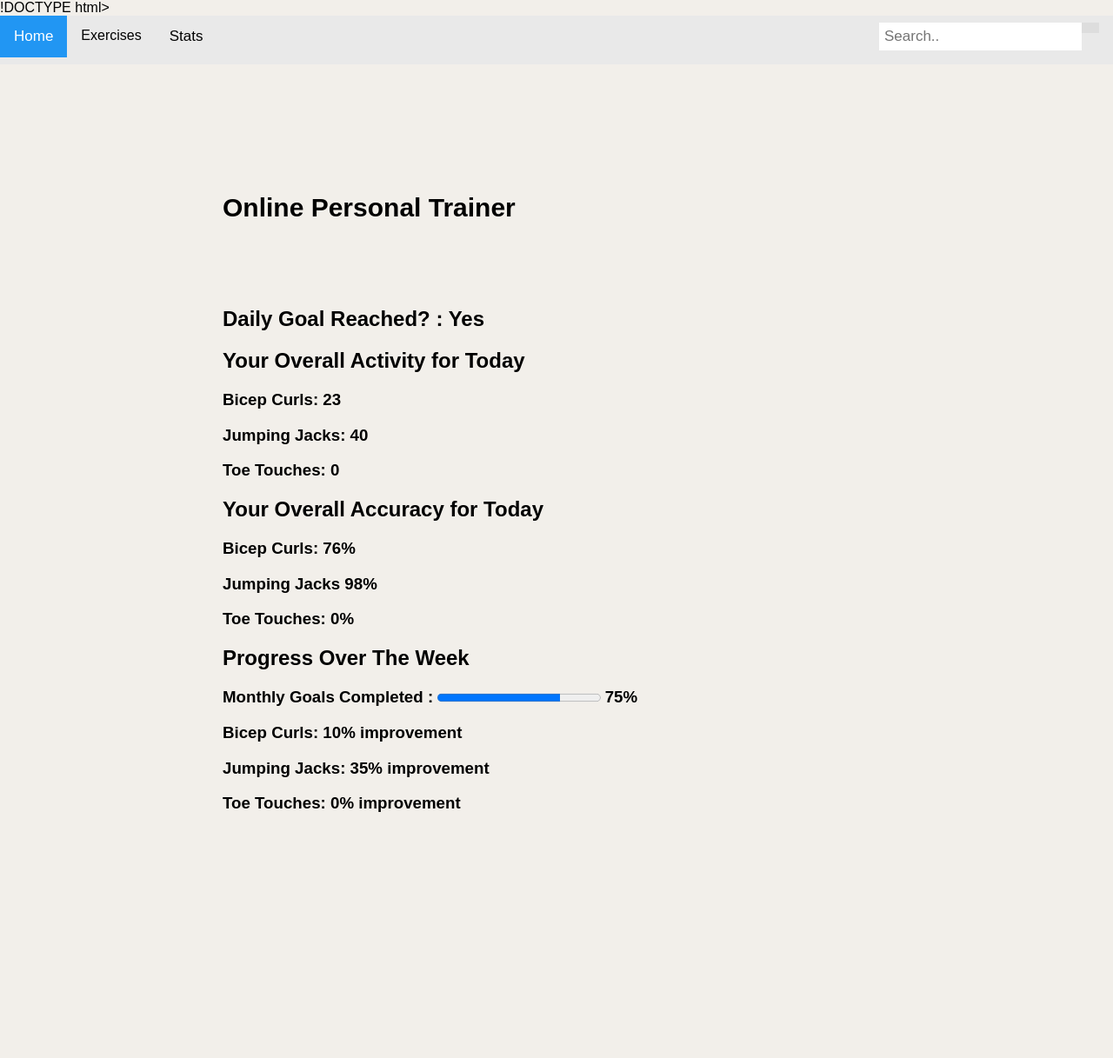
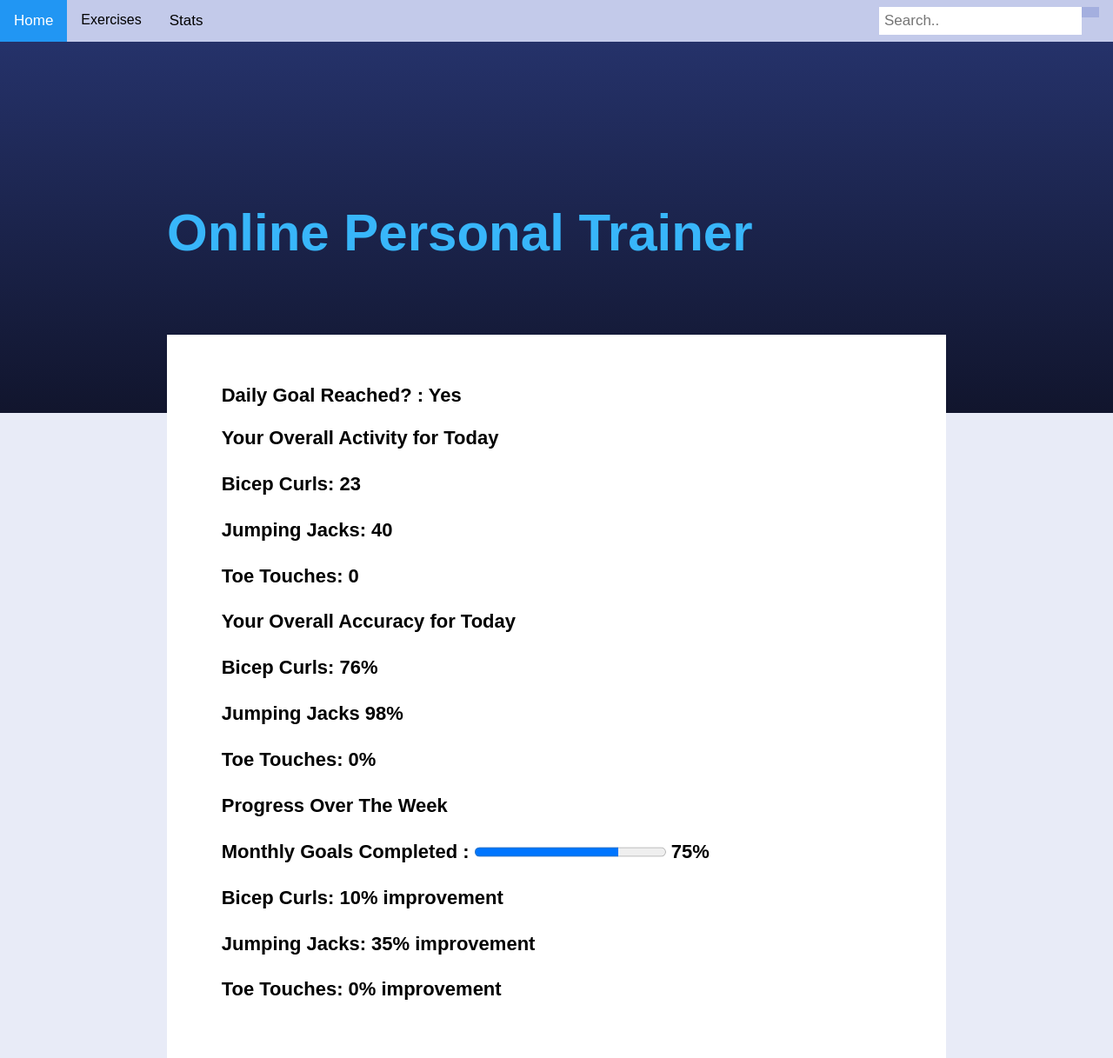
Before and after one commit to CS196Illinois/Group31-FA22, a Flask app: template Project/CV_WebApp_Implementation/templates/Stats.html in a window 1280 px wide. Shown: the whole page at 87% size. Before the commit the page ends 934 px from the top, so only its background shows below. Run offline with Flask 2, Linux system fonts and the light colour scheme; the template is opened without the code that fills it, so the values that code supplies are empty.

Commit message:
graphic redesign

```diff
--- a/Project/CV_WebApp_Implementation/templates/BicepCurls.html
+++ b/Project/CV_WebApp_Implementation/templates/BicepCurls.html
@@ -48,7 +48,10 @@
     </script>
 
 
+    <div class="myDivTop">
         <h1>Online Personal Trainer</h1>
+    </div>
+        <div class="myDiv">
             <h2>Exercise 1.0: Bicep Curls</h2>
             <h3>Example video here</h3>
             <video controls>
@@ -57,6 +60,6 @@
             <h3> Video displaying the user here</h3>
             <h2>Detection using OpenCV and MoveNet</h2>
             <img id="bg" src="{{ url_for('video_feed') }}">
-
+        </div>
 </body>
 </html>
--- a/Project/CV_WebApp_Implementation/templates/JumpingJacks.html
+++ b/Project/CV_WebApp_Implementation/templates/JumpingJacks.html
@@ -49,8 +49,10 @@
         }
     </script>
 
-
+    <div class="myDivTop">
         <h1>Online Personal Trainer</h1>
+    </div>
+        <div class="myDiv">
             <h2>Exercise 2.0: Jumping Jacks</h2>
             <h3>Example video here</h3>
             <video controls>
@@ -59,6 +61,6 @@
             <h3> Video displaying the user here</h3>
             <h2>Detection using OpenCV and MoveNet</h2>
             <img id="bg" src="{{ url_for('video_feed') }}">
-
+        </div>
 </body>
 </html>
--- a/Project/CV_WebApp_Implementation/templates/Stats.html
+++ b/Project/CV_WebApp_Implementation/templates/Stats.html
@@ -1,4 +1,4 @@
-!DOCTYPE html>
+<!DOCTYPE html>
 
 <html lang="en" xmlns="http://www.w3.org/1999/xhtml">
 <head>
@@ -17,6 +17,7 @@
             <div class="dropdown-content" id="myDropdown">
                 <a href="BicepCurls.html">Bicep Curls</a>
                 <a href="JumpingJacks.html">Jumping jacks</a>
+                <a href="ToeTouch.html">Toe Touches</a>
                 <a href="ToeTouch.html">Toe Touches</a>
             </div>
         </div>
@@ -47,8 +48,11 @@
         }
     </script>
 
+    <div class="myDivTop">
+        <h1>Online Personal Trainer</h1>
+    </div>
 
-    <h1>Online Personal Trainer</h1>
+        <div class="myDiv">
             <h2>Daily Goal Reached? : Yes</h2>
             <h2>Your Overall Activity for Today</h2>
             <h3>Bicep Curls: 23</h3>
@@ -59,12 +63,14 @@
             <h3>Jumping Jacks 98%</h3>
             <h3>Toe Touches: 0%</h3>
             <h2>Progress Over The Week</h2>
-    <h3><label for="goal">Monthly Goals Completed :</label>
-    <progress id="goal" value="75" max="100"></progress> 75% </h3>
+            <h3>
+                <label for="goal">Monthly Goals Completed :</label>
+                <progress id="goal" value="75" max="100"></progress> 75%
+            </h3>
             <h3>Bicep Curls: 10% improvement</h3>
             <h3>Jumping Jacks: 35% improvement</h3>
             <h3>Toe Touches: 0% improvement</h3>
-
+        </div>
 
 </body>
 </html>
--- a/Project/CV_WebApp_Implementation/templates/ToeTouch.html
+++ b/Project/CV_WebApp_Implementation/templates/ToeTouch.html
@@ -47,8 +47,10 @@
         }
     </script>
 
-
+    <div class="myDivTop">
         <h1>Online Personal Trainer</h1>
+    </div>
+        <div class="myDiv">
             <h2>Exercise 3.0: Toe Touches</h2>
             <h3>Example video</h3>
             <video controls>
@@ -57,6 +59,7 @@
             <h3> Video displaying the user here</h3>
             <h2>Detection using OpenCV and MoveNet</h2>
             <img id="bg" src="{{ url_for('video_feed') }}">
+        </div>
 
 </body>
 </html>
--- a/Project/CV_WebApp_Implementation/templates/style.css
+++ b/Project/CV_WebApp_Implementation/templates/style.css
@@ -1,5 +1,5 @@
 body {
-    background-color: #f2efea;
+    background-color: #E8EBF7;
 }
 
 
@@ -14,7 +14,7 @@ body {
 
 .topnav {
     overflow: hidden;
-    background-color: #e9e9e9;
+    background-color: #C3CAEA;
 }
 
     .topnav a {
@@ -28,7 +28,7 @@ body {
     }
 
         .topnav a:hover {
-            background-color: #ddd;
+            background-color: #A4AFDF;
             color: black;
         }
 
@@ -53,14 +53,14 @@ body {
         padding: 6px 10px;
         margin-top: 8px;
         margin-right: 16px;
-        background: #ddd;
+        background: #A4AFDF;
         font-size: 17px;
         border: none;
         cursor: pointer;
     }
 
         .topnav .search-container button:hover {
-            background: #ccc;
+            background: #A4AFDF;
         }
 
 @media screen and (max-width: 600px) {
@@ -123,7 +123,7 @@ body {
     }
 
         .dropdown-content a:hover {
-            background-color: #ddd;
+            background-color: #A4AFDF;
         }
 
 .show {
@@ -131,15 +131,25 @@ body {
 }
 
 h1, h2, h3 {
-    padding-left: 20%;
+    font-size: 22px;
+    padding-left: 7%;
     margin-left: auto;
     margin-right: auto;
+    padding-bottom: 0.5%;
+    font-family: "Century Gothic", CenturyGothic, AppleGothic, sans-serif;
+    font-style: normal;
+    font-variant: normal;
+    font-weight: 600;
+    line-height: 26.4px;
 }
 
 h1 {
-    font-size: 30px;
+    padding-left: 15%;
+    font-size: 60px;
     padding-top: 10%;
     padding-bottom: 6%;
+    font-weight: 900;
+    color: #38B6FA;
 }
 
 iframe {
@@ -148,8 +158,26 @@ iframe {
 }
 
 video {
-    margin-left: 35%;
-    margin-right: 35%;
-    width: 620px;
-    height: 340px;
+    margin-left: 8%;
+    padding-top: 3%;
+    padding-bottom: 3%;
+    margin-right: 10%;
+    width: 920px;
+    height: 540px;
 }
+
+.myDiv {
+    background-color: white;
+    padding-top: 3%;
+    padding-bottom: 3%;
+    margin-top: -7%;
+    margin-right: 15%;
+    margin-left: 15%;
+}
+
+.myDivTop {
+    background-color: #25326A;
+    padding-top: 3%;
+    padding-bottom: 6%;
+    background-image: linear-gradient(#25326A, #11152D);
+}
--- a/Project/CV_WebApp_Implementation/templates/testDisplay.html
+++ b/Project/CV_WebApp_Implementation/templates/testDisplay.html
@@ -3,6 +3,7 @@
 <html lang="en" xmlns="http://www.w3.org/1999/xhtml">
 <head>
     <link rel="stylesheet" href="style.css">
+    <link href='https://fonts.googleapis.com/css?family=Open Sans' rel='stylesheet'>
     <meta charset="utf-8" />
     <title></title>
 </head>
```
Lines whose indentation alone changed are shown as unchanged.
